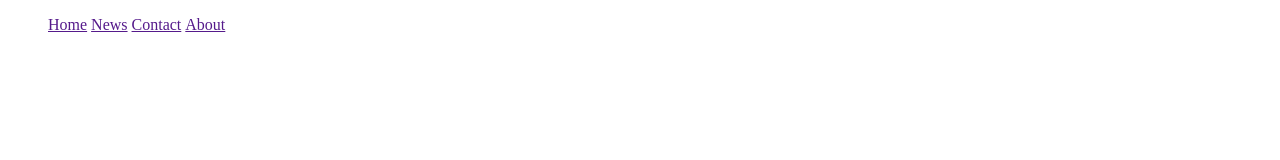
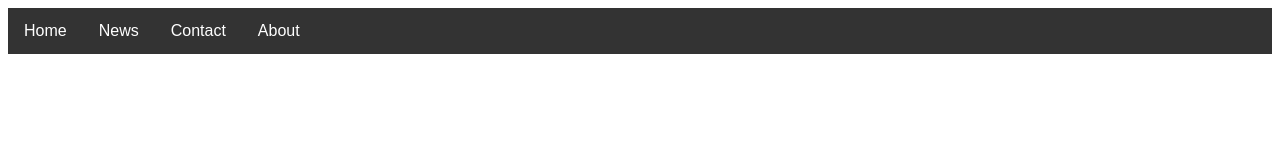
Before and after one commit to yalikejazz1337/my-portfolio, a plain HTML site: page html/index.html in a window 1280 px wide. Drawn offline with Linux system fonts and the light colour scheme.

Commit message:
funny navbar

```diff
--- a/html/style.css
+++ b/html/style.css
@@ -1,3 +1,25 @@
-li {
-    display: inline;
-}
+ul {
+    list-style-type: none;
+    margin: 0;
+    padding: 0;
+    overflow: hidden;
+    background-color: #333;
+    font-family: Arial, Helvetica, sans-serif;
+  }
+
+  li {
+    float: left;
+  }
+
+  li a {
+    display: block;
+    color: white;
+    text-align: center;
+    padding: 14px 16px;
+    text-decoration: none;
+  }
+
+  /* Change the link color to #111 (black) on hover */
+  li a:hover {
+    background-color: #111;
+  }
```
